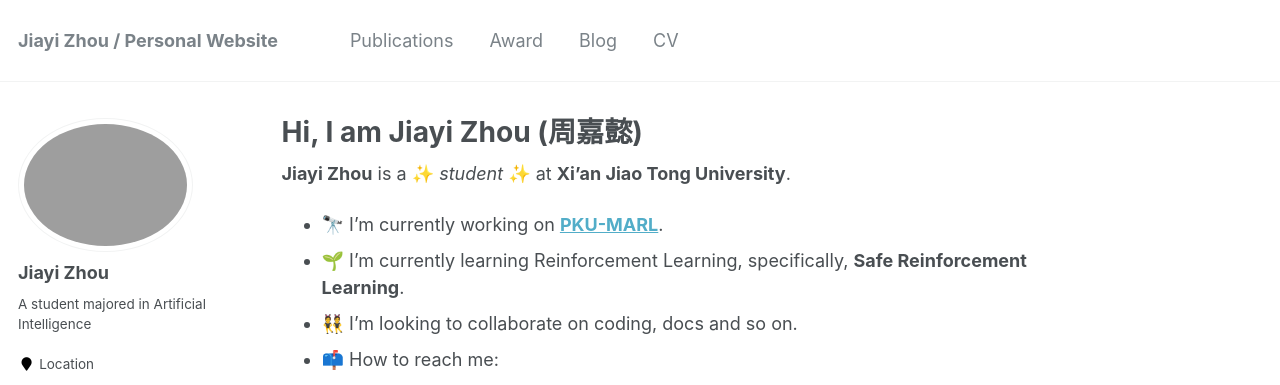
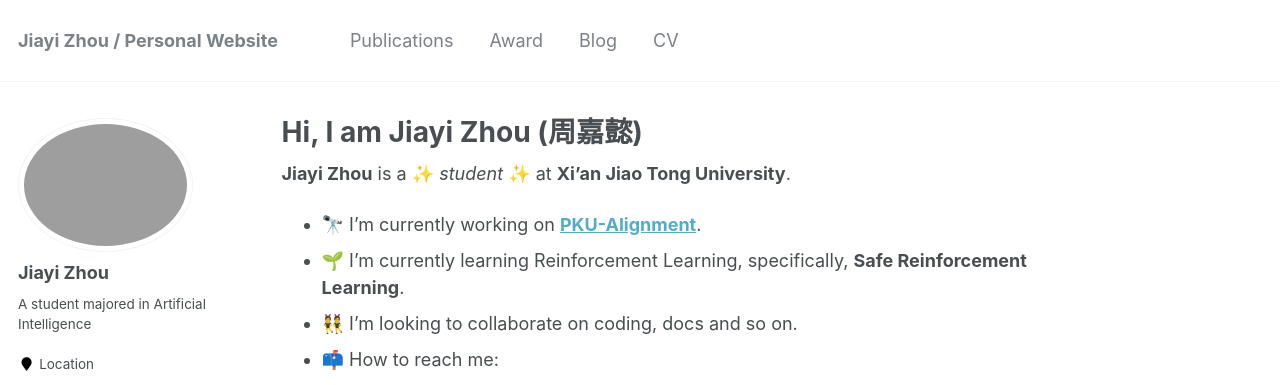
Before and after one commit to Gaiejj/Gaiejj.github.io, a Jekyll site: the page built from _pages/about.md, in a window 1280 px wide. Shown: the top 385 px of the page. Built offline with Jekyll 4.4.1, drawn with Linux system fonts in a browser that asks for light colours; some web fonts are replaced.

Commit message:
docs: update blog

```diff
--- a/_pages/about.md
+++ b/_pages/about.md
@@ -11,7 +11,7 @@ redirect_from:
 
 **Jiayi Zhou** is a ✨ _student_ ✨ at **Xi'an Jiao Tong University**.
 
-- 🔭 I’m currently working on **[PKU-MARL](https://github.com/PKU-MARL?type=source)**.
+- 🔭 I’m currently working on **[PKU-Alignment](https://github.com/PKU-Alignment)**.
 - 🌱 I’m currently learning Reinforcement Learning, specifically, **Safe Reinforcement Learning**.
 - 👯 I’m looking to collaborate on coding, docs and so on.
 - 📫 How to reach me:
```
